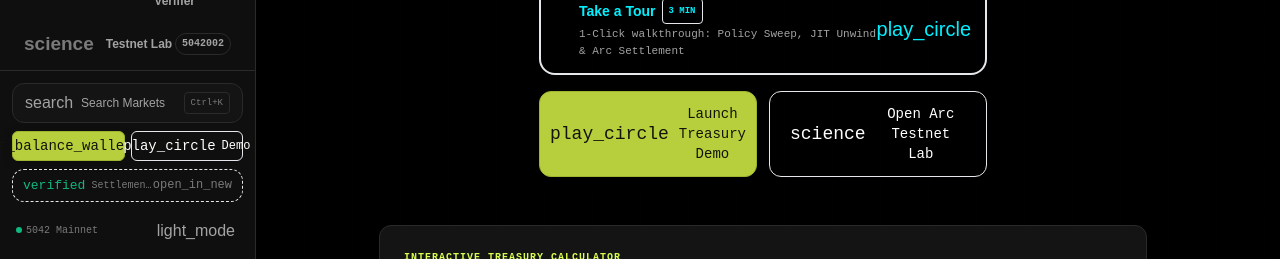
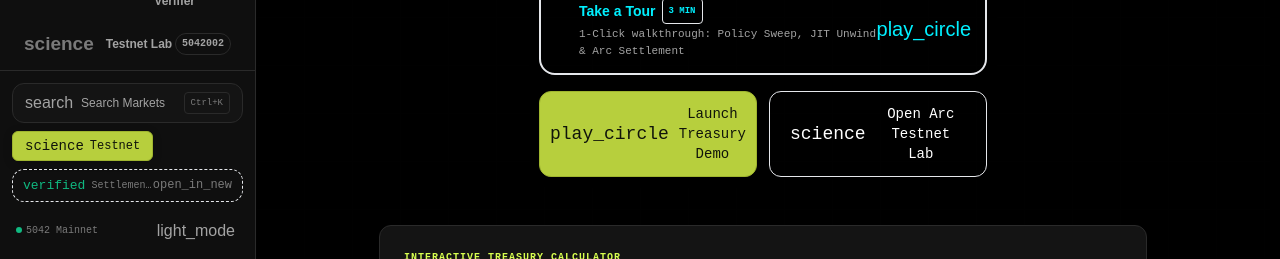
Before and after one commit to Tajudeeen/interminal-, a React (Vite) app: page / in a window 1280 px wide. Shown: the part 541-800 px from the top of the page. Built offline with nearby package versions, Linux system fonts and the light colour scheme; no server answers.

Commit message:
ui: keep desktop navigation inside staged environment flow

```diff
--- a/src/components/layout/Sidebar.tsx
+++ b/src/components/layout/Sidebar.tsx
@@ -193,25 +193,24 @@ export const Sidebar: React.FC = () => {
               <span className="material-symbols-outlined text-[16px]">logout</span>
             </button>
           </div>
-        ) : (
-          <div className="grid grid-cols-2 gap-1.5">
+        ) : environmentMode === "demo" ? (
           <Button
             size="sm"
             variant="primary"
-              onClick={() => connectWallet()}
+            onClick={launchTestnet}
+            leftIcon={<span className="material-symbols-outlined text-[14px]">science</span>}
+          >
+            Testnet
+          </Button>
+        ) : (
+          <Button
+            size="sm"
+            variant="primary"
+            onClick={() => connectWallet(environmentMode === "testnet" ? "testnet" : "mainnet")}
             leftIcon={<span className="material-symbols-outlined text-[14px]">account_balance_wallet</span>}
           >
             Connect
           </Button>
-            <Button
-              size="sm"
-              variant="secondary"
-              onClick={launchDemo}
-              leftIcon={<span className="material-symbols-outlined text-[14px]">play_circle</span>}
-            >
-              Demo
-            </Button>
-          </div>
         )}
 
         {/* Verified Arc Contract Explorer Link */}
```
Lines whose indentation alone changed are shown as unchanged.
